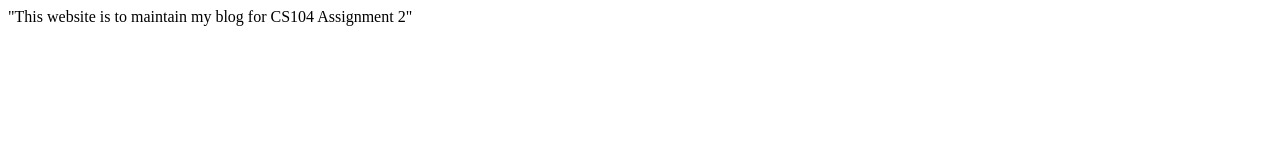
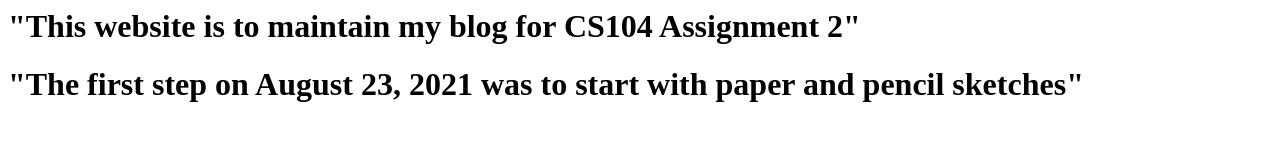
Before and after one commit to drfarhankhan/drfarhankhan.github.io, a plain HTML site: page index.html in a window 1280 px wide. Drawn offline with Linux system fonts and the light colour scheme.

Commit message:
First Commit

```diff
--- a/index.html
+++ b/index.html
@@ -1 +1,3 @@
-"This website is to maintain my blog for CS104 Assignment 2"
+<h1> "This website is to maintain my blog for CS104 Assignment 2" </h1>
+
+<p><h1> "The first step on August 23, 2021 was to start with paper and pencil sketches" </h2>
```
